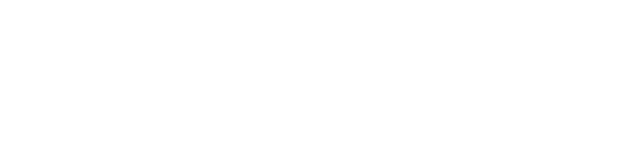
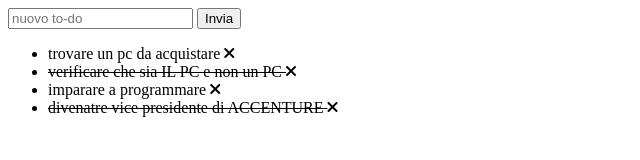
Before and after one commit to javoxpl/vue-todolist, a plain HTML site: page index.html in a window 1280 px wide. Shown: the whole page, without its empty margins (0-640 px from the left). Drawn offline with nearby package versions, Linux system fonts and the light colour scheme.

Commit message:
completed exercise

```diff
--- a/css/style.css
+++ b/css/style.css
@@ -0,0 +1,3 @@
+.underline {
+    text-decoration: line-through;
+}
--- a/index.html
+++ b/index.html
@@ -4,9 +4,28 @@
     <meta charset="UTF-8">
     <meta http-equiv="X-UA-Compatible" content="IE=edge">
     <meta name="viewport" content="width=device-width, initial-scale=1.0">
-    <title>Document</title>
+    <script src="https://cdn.jsdelivr.net/npm/vue@2/dist/vue.js"></script>
+    <link rel="stylesheet" href="https://cdnjs.cloudflare.com/ajax/libs/font-awesome/6.1.1/css/all.min.css" integrity="sha512-KfkfwYDsLkIlwQp6LFnl8zNdLGxu9YAA1QvwINks4PhcElQSvqcyVLLD9aMhXd13uQjoXtEKNosOWaZqXgel0g==" crossorigin="anonymous" referrerpolicy="no-referrer" />
+    <link rel="stylesheet" href="css/style.css">
+    <title>todoList</title>
 </head>
 <body>
+    <div id="app">
+        <div class="newTo-do">
+            <input placeholder="nuovo to-do" v-model="newTodo.text" @keyup.enter="newItem " type="text">
+            <button @click="newItem " >Invia</button>
+        </div>
 
+        <ul id="list">
+            <li v-for="(item, i) in toDo" :class="item.done === true ? 'underline' : '' "   :key="i">
+                <span @click="underline(item) ">{{ item.text }}</span>
+                <i class="fa-solid fa-xmark" @click="deleteItem(i)" ></i>
+            </li>
+        </ul>
+
+        </div>
+
+
+        <script src="vue/script.js"></script>
 </body>
 </html>
--- a/vue/script.js
+++ b/vue/script.js
@@ -13,3 +13,53 @@ Predisporre un campo di input testuale (sempre visibile) e un pulsante “aggiun
 Bonus:
 1- oltre al click sul pulsante, intercettare anche il tasto ENTER per aggiungere il todo alla lista
 2- cliccando sul testo dell’item, invertire il valore della proprietà done del todo corrispondente (se done era uguale a false, impostare true e viceversa)*/
+
+const toDOList = new Vue({
+    el: '#app',
+    data : {
+        newTodo : {
+            text : "",
+            done : false
+        },
+        toDo : [
+            {
+                text : "trovare un pc da acquistare",
+                done : false
+            },
+            {
+                text : "verificare che sia IL PC e non un PC",
+                done : true
+            },
+            {
+                text : "imparare a programmare",
+                done : false
+            },
+            {
+                text : "divenatre vice presidente di ACCENTURE",
+                done : true
+            }
+        ]
+    },
+    methods : {
+        newItem(){
+            if(this.newTodo !== ""){
+                this.toDo.push(this.newTodo);
+                this.newTodo = {
+                    text : "",
+                    done : false
+                };
+            }
+        },
+        deleteItem(index) {
+            this.toDo.splice(index,1)
+        },
+        underline(toDo) {
+            if(toDo.done === false){
+                toDo.done = true
+            }
+            else {
+                toDo.done = false
+            }
+        }
+    }
+})
```
